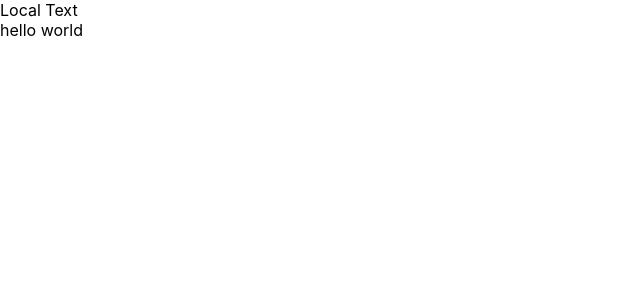
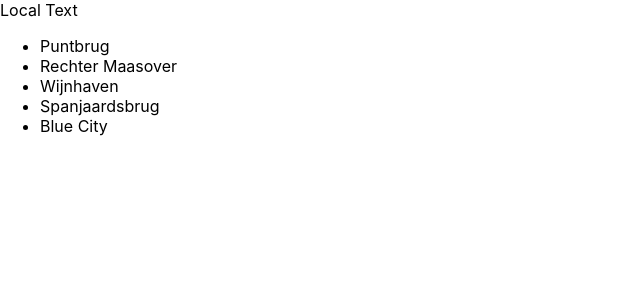
Before and after one commit to casderooij/local-text, a Next.js app: page / in a window 1280 px wide. Shown: the top 300 px of the page, without its empty margins (0-640 px from the left). Built offline with nearby package versions, Linux system fonts and the light colour scheme; no server answers.

Commit message:
Show ordered points list

```diff
--- a/pages/index.tsx
+++ b/pages/index.tsx
@@ -6,9 +6,16 @@ import { useAtom } from 'jotai';
 
 export default function Home() {
   const [points] = useAtom(orderedPointsByPositionAtom);
-  console.log(points);
 
-  return <div className={styles.container}>hello world</div>;
+  return (
+    <div className={styles.container}>
+      <ul>
+        {points.map((point) => (
+          <li key={point.name}>{point.name}</li>
+        ))}
+      </ul>
+    </div>
+  );
 }
 
 Home.getLayout = function (page: ReactElement) {
```
